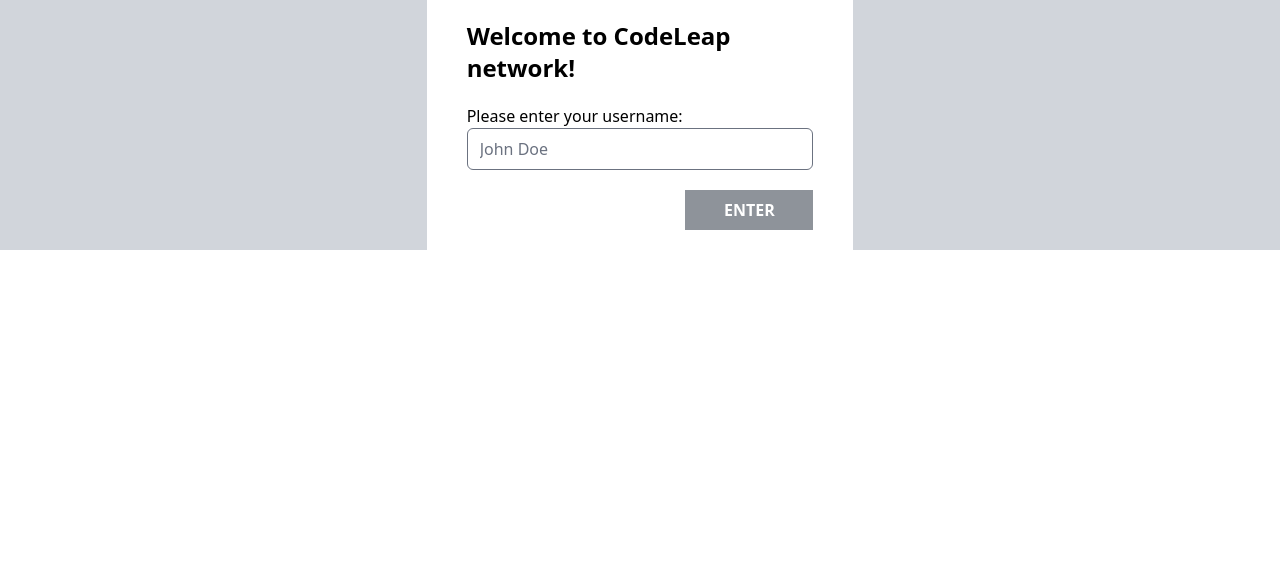
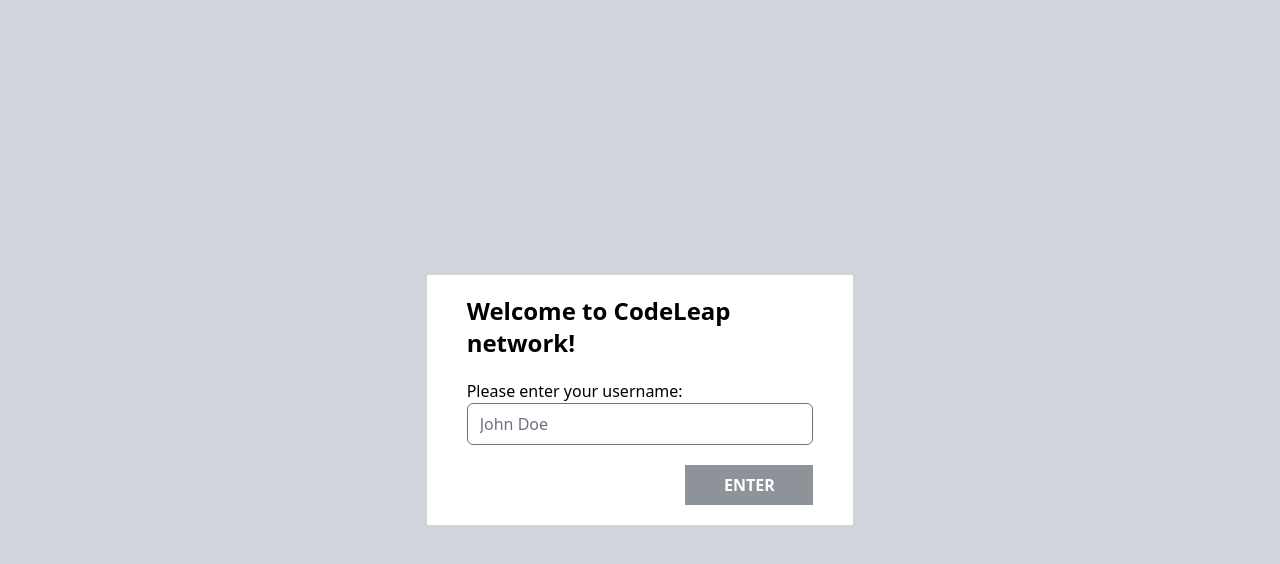
Before and after one commit to ericbsantana/codeleap-social, a React (Create React App) app: page / in a window 1280 px wide. Shown: the top 564 px of the page. Built offline with nearby package versions, Linux system fonts and the light colour scheme.

Commit message:
fix dashboard size

```diff
--- a/src/App.js
+++ b/src/App.js
@@ -5,18 +5,20 @@
 
 function App() {
   return (
-    <div className="flex justify-center h-full bg-gray-300">
     <Router>
       <Switch>
         <Route path="/dashboard">
+          <div className="flex justify-center h-full bg-gray-300">
             <Dashboard />
+          </div>
         </Route>
         <Route path="/">
+          <div className="flex justify-center h-screen bg-gray-300">
             <Signup />
+          </div>
         </Route>
       </Switch>
     </Router>
-    </div>
   );
 }
 
```
Lines whose indentation alone changed are shown as unchanged.
